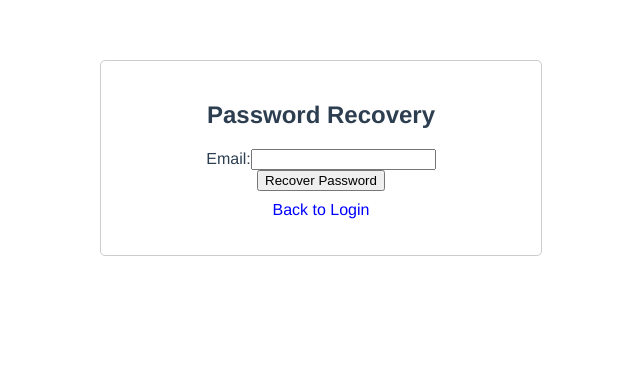
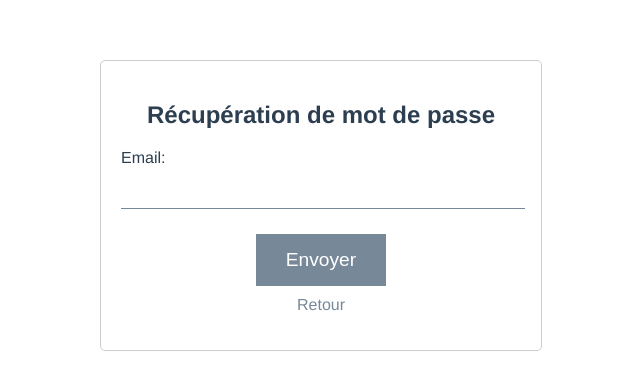
Before and after one commit to felicia-c/vue-login-recovery, a Vue app: page /password-recovery in a window 1280 px wide. Shown: the top 390 px of the page, without its empty margins (319-959 px from the left). Built offline with nearby package versions, Linux system fonts and the light colour scheme.

Commit message:
PasswordRecovery styles

```diff
--- a/src/components/LoginPage.vue
+++ b/src/components/LoginPage.vue
@@ -98,7 +98,6 @@ button {
   &:hover {
     background-color: cadetblue;
   }
-
 }
 
 </style>
--- a/src/components/PasswordRecovery.vue
+++ b/src/components/PasswordRecovery.vue
@@ -1,14 +1,14 @@
 <template>
   <div class="recovery-container">
-    <h2>Password Recovery</h2>
+    <h2>Récupération de mot de passe</h2>
     <form @submit.prevent="recoverPassword">
       <div>
         <label for="email">Email:</label>
         <input v-model="email" type="email" id="email" required />
       </div>
-      <button type="submit">Recover Password</button>
+      <button type="submit">Envoyer</button>
     </form>
-    <p @click="goBackToLogin" class="back-to-login">Back to Login</p>
+    <p @click="goBackToLogin" class="back-to-login">Retour</p>
   </div>
 </template>
 
@@ -22,7 +22,7 @@ export default {
   methods: {
     recoverPassword() {
       // Handle password recovery logic here
-      alert(`Password recovery link sent to ${this.email}`);
+      alert(`Un email a été envoyé à l'adresse suivante: ${this.email}`);
     },
     goBackToLogin() {
       this.$router.push('/login');
@@ -40,8 +40,39 @@ export default {
   border-radius: 5px;
 }
 .back-to-login {
-  color: blue;
+  color: lightslategray;
   cursor: pointer;
   margin-top: 10px;
+  &:hover {
+    color: cadetblue;
+  }
+}
+form > div {
+  margin-bottom: 25px;
+  display: flex;
+  flex-direction: column;
+  align-items: flex-start;
+}
+
+input {
+  border: none;
+  border-bottom: 1px solid lightslategray;
+  width: 100%;
+  margin-top: 10px;
+  padding: 8px 2px;
+  display: inline-block;
+}
+
+button {
+  border: none;
+  background-color: lightslategray;
+  padding: 15px 30px;
+  color: white;
+  font-size: 1.2rem;
+  cursor: pointer;
+  transition: background-color ease-in-out 1s;
+  &:hover {
+    background-color: cadetblue;
+  }
 }
 </style>
```
